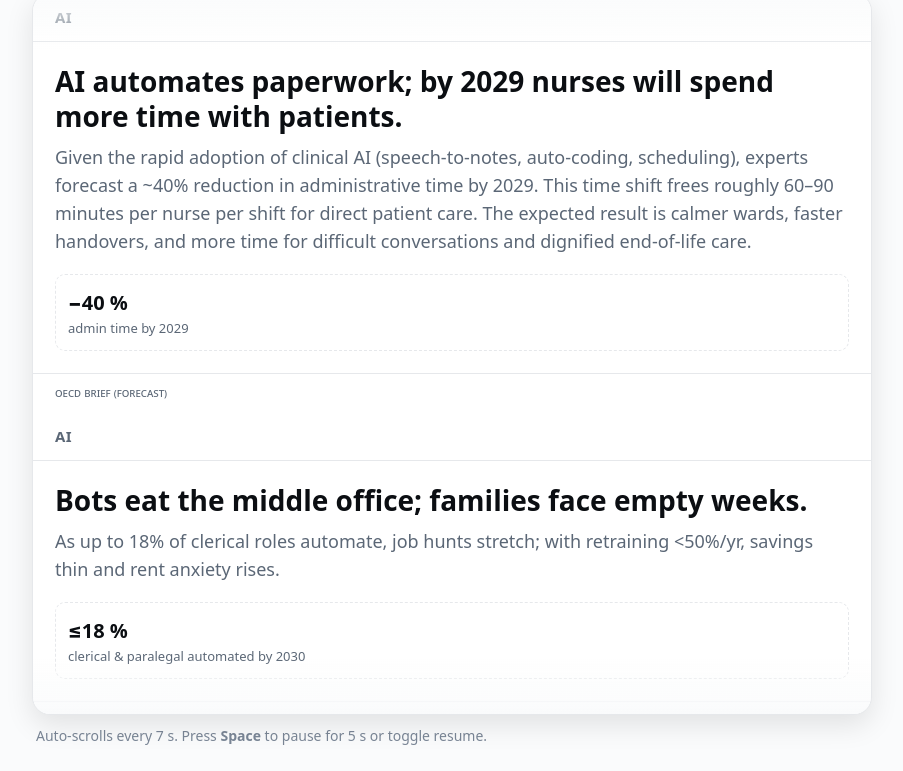
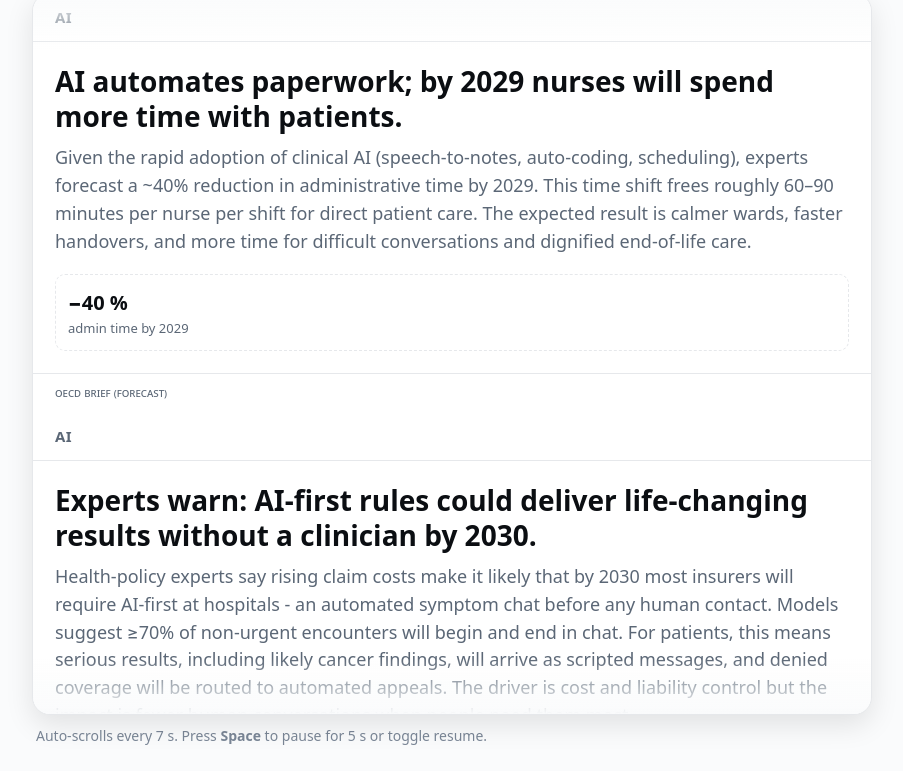
Before and after one commit to JohanneLindholm/Environmental-uncertainty, a plain HTML site: page index.html in a window 1280 px wide. Shown: the part 100-871 px from the top of the page, without its empty margins (188-1091 px from the left). Drawn offline with Linux system fonts and the light colour scheme.

Commit message:
Update index.html

```diff
--- a/index.html
+++ b/index.html
@@ -76,10 +76,10 @@
      figs:[{num:"−40 %",tag:"admin time by 2029"}],
      src:"OECD brief (forecast)"},
     {kicker:"AI",
-     hed:"Bots eat the middle office; families face empty weeks.",
-     dek:"As up to 18% of clerical roles automate, job hunts stretch; with retraining <50%/yr, savings thin and rent anxiety rises.",
-     figs:[{num:"≤18 %",tag:"clerical & paralegal automated by 2030"}],
-     src:"Sector survey & labor model"},
+     hed:"Experts warn: AI-first rules could deliver life-changing results without a clinician by 2030.",
+     dek:"Health-policy experts say rising claim costs make it likely that by 2030 most insurers will require AI-first at hospitals - an automated symptom chat before any human contact. Models suggest ≥70% of non-urgent encounters will begin and end in chat. For patients, this means serious results, including likely cancer findings, will arrive as scripted messages, and denied coverage will be routed to automated appeals. The driver is cost and liability control but the impact is fewer human conversations when people need them most.",
+     figs:[{num:"≥70 %",tag:"non-urgent visits AI-resolved by 2030"}],
+     src:"Payer policy brief (forecast)"},
     {kicker:"Climate",
      hed:"More plugs than pumps; mornings go quiet.",
      dek:"Because EVs pass 55% of sales, city NO₂ falls 22%—kids breathe easier and commutes soften while household fuel costs drop.",
```
